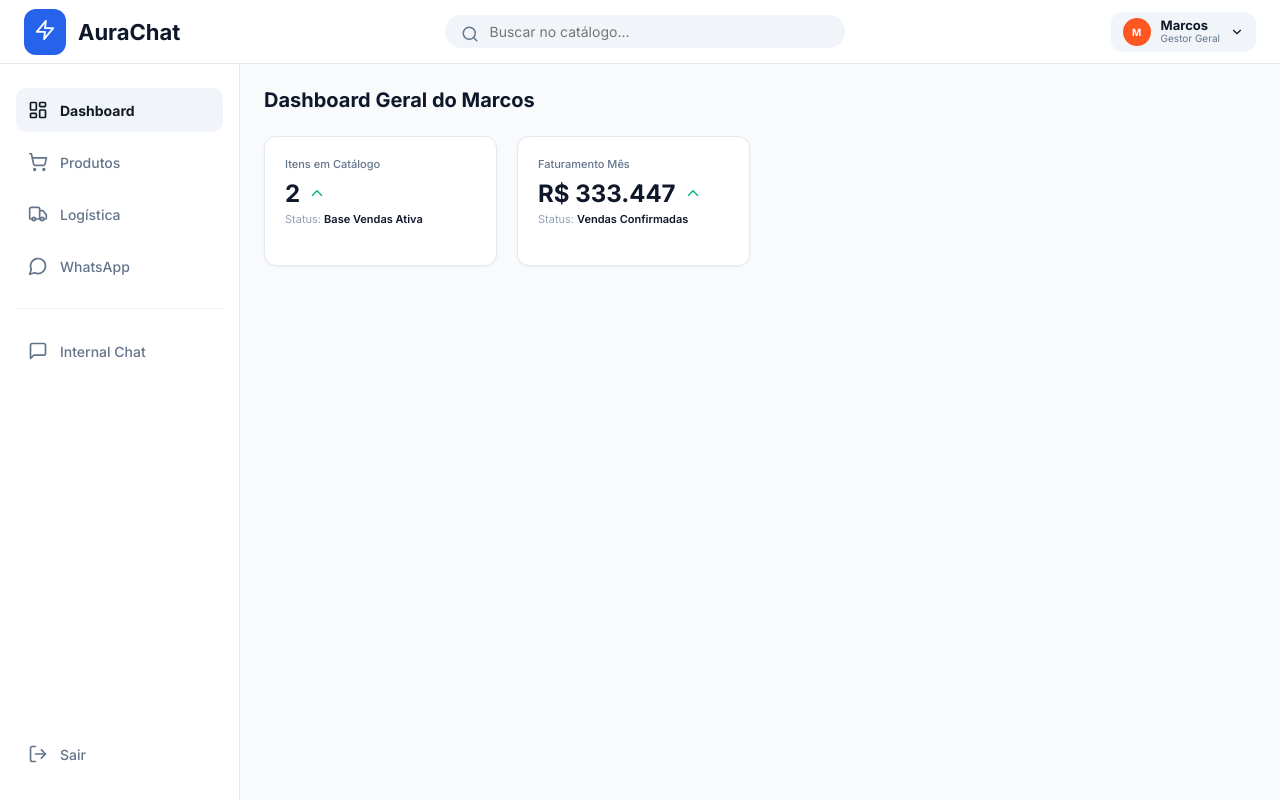
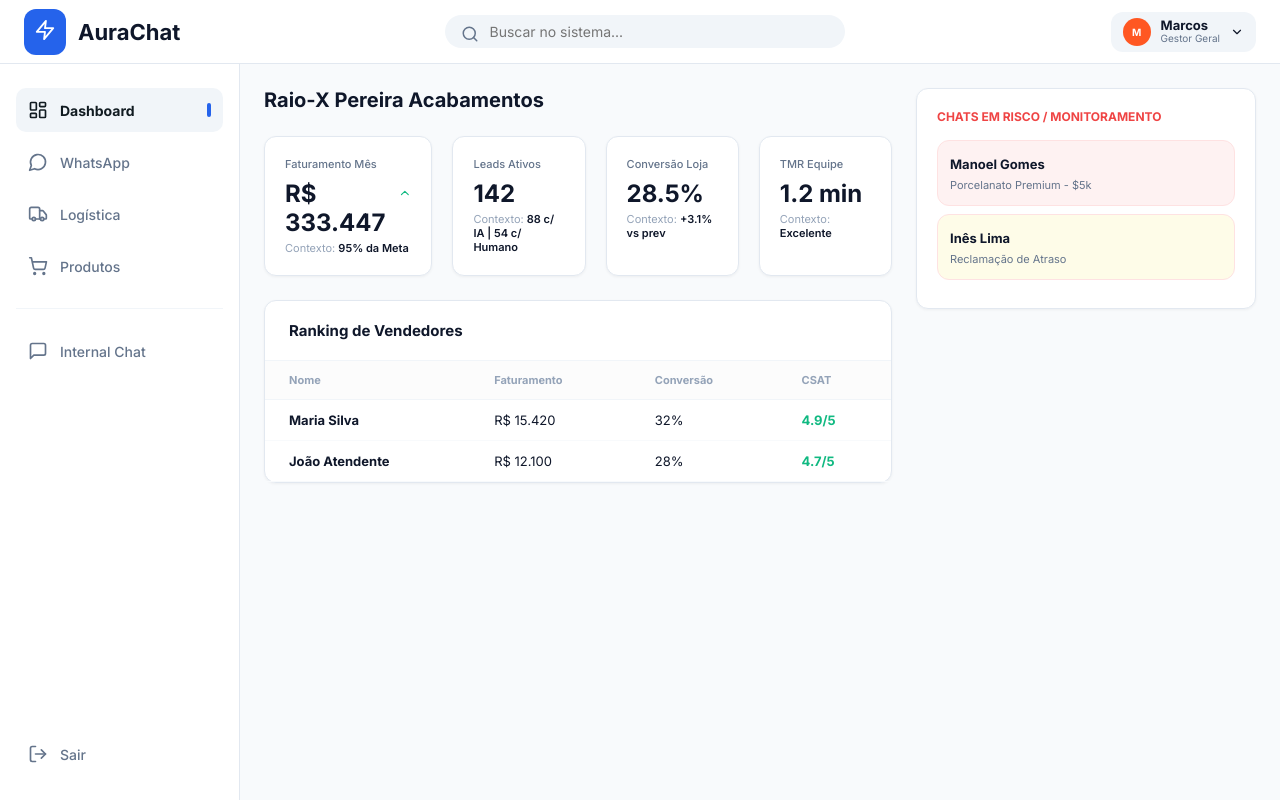
Before and after one commit to Pedrogabrielsilvaneto/aurachat-client, a React (Vite) app: page / in a window 1280 px wide. Both pictures are taken after a click on the button "Acessar Canal Marcos". Built offline with nearby package versions, Linux system fonts and the light colour scheme.

Commit message:
Master System Restore: Re-integrating Dashboard, WhatsApp, Logistics, Products (with Upload), and Internal Chat into a unified master version

```diff
--- a/src/App.jsx
+++ b/src/App.jsx
@@ -7,11 +7,11 @@ import {
   MoreVertical, ChevronRight, User, Ghost, ShieldAlert,
   ArrowLeft, Paperclip, Smile, Star, MessageSquare as MessageSquareIcon,
   ChevronDown, HelpCircle, ChevronUp, MapPin, Edit3, Save, X, Filter,
-  Image as ImageIcon, Video, Tag, Upload, PlayCircle
+  Image as ImageIcon, Video, Tag, Upload, PlayCircle, Paperclip as AttachmentIcon
 } from 'lucide-react';
 
 // ==========================================
-// MOCK DATA - CENTRO DE COMANDO DO MARCOS
+// MOCK DATA - SISTEMA UNIFICADO
 // ==========================================
 const INITIAL_PRODUCTS = [
   { id: '1', code: 'PRC-9090-PLD', name: "Porcelanato Polido 90x90 Gold", media: "https://images.unsplash.com/photo-1620641788421-7a1c342ea42e?w=400", type: 'image' },
@@ -20,6 +20,17 @@ const INITIAL_PRODUCTS = [
 
 const INITIAL_DELIVERIES = [
   { id: 'PED-501', customer: "Julio Rocha", address: "Av. Paulista, 1000", items: "120m² 90x90", status: 'todo', notes: "Após 14h." },
+  { id: 'PED-502', customer: "Clínica Odonto", address: "Rua das Flores, 45", items: "45m² Slim White", status: 'doing', notes: "Entregar fundos." },
+];
+
+const TEAM_RANKING = [
+  { id: 1, name: "Maria Silva", sector: "Vendas", billing: "R$ 15.420", conv: "32%", tmr: "0.8", csat: "4.9" },
+  { id: 2, name: "João Atendente", sector: "Vendas", billing: "R$ 12.100", conv: "28%", tmr: "1.2", csat: "4.7" },
+];
+
+const STRATEGIC_CHATS = [
+  { id: 1, customer: "Manoel Gomes", topic: "Porcelanato Premium - $5k", risk: "Alto Valor", color: "#fef2f2" },
+  { id: 2, customer: "Inês Lima", topic: "Reclamação de Atraso", risk: "Risco Churn", color: "#fefce8" },
 ];
 
 function App() {
@@ -28,26 +39,30 @@ function App() {
   const [deliveries, setDeliveries] = useState(INITIAL_DELIVERIES);
   const [isAuthenticated, setIsAuthenticated] = useState(localStorage.getItem('aura_token') === 'verified');
 
-  // Controle de Novo Produto
+  // States Auxiliares
+  const [editingNotesId, setEditingNotesId] = useState(null);
+  const [tempNotes, setTempNotes] = useState("");
   const [showProductModal, setShowProductModal] = useState(false);
   const [newProduct, setNewProduct] = useState({ name: '', code: '', media: '', type: 'image' });
   const fileInputRef = useRef(null);
 
+  // Handlers Logística
+  const updateDeliveryStatus = (id, newStatus) => {
+    setDeliveries(deliveries.map(d => d.id === id ? { ...d, status: newStatus } : d));
+  };
+  const saveDeliveryNotes = (id) => {
+    setDeliveries(deliveries.map(d => d.id === id ? { ...d, notes: tempNotes } : d));
+    setEditingNotesId(null);
+  };
+
+  // Handlers Produtos
   const handleFileUpload = (e) => {
     const file = e.target.files[0];
     if (!file) return;
-
     const reader = new FileReader();
-    reader.onload = (event) => {
-      setNewProduct({
-        ...newProduct,
-        media: event.target.result,
-        type: file.type.startsWith('video') ? 'video' : 'image'
-      });
-    };
+    reader.onload = (ev) => setNewProduct({ ...newProduct, media: ev.target.result, type: file.type.startsWith('video') ? 'video' : 'image' });
     reader.readAsDataURL(file);
   };
-
   const addProduct = () => {
     if (!newProduct.name || !newProduct.code || !newProduct.media) return;
     setProducts([{ ...newProduct, id: Date.now().toString() }, ...products]);
@@ -60,7 +75,7 @@ function App() {
   return (
     <div className={`app-container`}>
 
-      {/* HEADER */}
+      {/* HEADER MESTRE */}
       <header className="header">
         <div style={{ display: 'flex', alignItems: 'center', gap: '12px' }}>
           <div style={{ background: '#2563eb', padding: '10px', borderRadius: '12px' }}><Zap size={22} color="white" /></div>
@@ -68,7 +83,7 @@ function App() {
         </div>
         <div style={{ position: 'relative' }}>
           <Search size={18} color="#64748b" style={{ position: 'absolute', left: '16px', top: '10px' }} />
-          <input type="text" className="search-bar" placeholder="Buscar no catálogo..." style={{ paddingLeft: '44px' }} />
+          <input type="text" className="search-bar" placeholder="Buscar no sistema..." style={{ paddingLeft: '44px' }} />
         </div>
         <div style={{ display: 'flex', alignItems: 'center', gap: '20px' }}>
            <div style={{ display: 'flex', alignItems: 'center', gap: '10px', padding: '6px 12px', background: '#f1f5f9', borderRadius: '12px' }}>
@@ -79,49 +94,105 @@ function App() {
         </div>
       </header>
 
-      {/* SIDEBAR */}
+      {/* SIDEBAR MESTRE */}
       <aside className="sidebar">
         <SidebarLink icon={<LayoutDashboard size={20}/>} label="Dashboard" active={activeTab === 'dashboard'} onClick={() => setActiveTab('dashboard')} />
-        <SidebarLink icon={<ShoppingCart size={20}/>} label="Produtos" active={activeTab === 'products'} onClick={() => setActiveTab('products')} color="#2563eb" />
+        <SidebarLink icon={<MessageCircle size={20}/>} label="WhatsApp" active={activeTab === 'whatsapp'} onClick={() => setActiveTab('whatsapp')} />
         <SidebarLink icon={<Truck size={20}/>} label="Logística" active={activeTab === 'logistics'} onClick={() => setActiveTab('logistics')} />
-        <SidebarLink icon={<MessageCircle size={20}/>} label="WhatsApp" active={activeTab === 'whatsapp'} onClick={() => setActiveTab('whatsapp')} />
+        <SidebarLink icon={<ShoppingCart size={20}/>} label="Produtos" active={activeTab === 'products'} onClick={() => setActiveTab('products')} />
         <div style={{ margin: '12px 0', height: '1px', background: '#f1f5f9' }} />
-        <SidebarLink icon={<MessageSquareIcon size={20}/>} label="Internal Chat" active={activeTab === 'internal'} onClick={() => setActiveTab('internal')} />
+        <SidebarLink icon={<MessageSquareIcon size={20}/>} label="Internal Chat" active={activeTab === 'internal'} onClick={() => setActiveTab('internal')} color="#2563eb" />
         <div style={{ marginTop: 'auto' }}><SidebarLink icon={<LogOut size={20}/>} label="Sair" color="#ef4444" onClick={() => setIsAuthenticated(false)} /></div>
       </aside>
 
-      {/* MAIN CONTENT */}
+      {/* ÁREA MESTRE DE CONTEÚDO */}
       <main className="main-content">
 
+        {/* TELA: DASHBOARD COMERCIAL */}
+        {activeTab === 'dashboard' && (
+           <div className="animate-in" style={{ display: 'grid', gridTemplateColumns: '1fr 340px', gap: '24px' }}>
+              <div style={{ display: 'flex', flexDirection: 'column', gap: '24px' }}>
+                 <h1 style={{ fontSize: '20px', fontWeight: '800' }}>Raio-X Pereira Acabamentos</h1>
+                 <div className="kpi-grid">
+                    <KPICardComplex label="Faturamento Mês" value="R$ 333.447" meta="95% da Meta" trend="up" />
+                    <KPICardComplex label="Leads Ativos" value="142" meta="88 c/ IA | 54 c/ Humano" trend="chart" />
+                    <KPICardComplex label="Conversão Loja" value="28.5%" meta="+3.1% vs prev" trend="chart" />
+                    <KPICardComplex label="TMR Equipe" value="1.2 min" meta="Excelente" trend="text" />
+                 </div>
+                 <div className="card" style={{ padding: 0 }}>
+                    <div style={{ padding: '20px 24px', borderBottom: '1px solid #f1f5f9' }}><h3 style={{ fontSize: '15px', fontWeight: '700' }}>Ranking de Vendedores</h3></div>
+                    <table style={{ width: '100%', borderCollapse: 'collapse' }}>
+                       <thead style={{ background: '#fcfcfc', borderBottom: '1px solid #f1f5f9', fontSize: '11px', color: '#94a3b8' }}>
+                          <tr><th style={{ padding: '12px 24px', textAlign: 'left' }}>Nome</th><th style={{ padding: '12px 24px', textAlign: 'left' }}>Faturamento</th><th style={{ padding: '12px 24px', textAlign: 'left' }}>Conversão</th><th style={{ padding: '12px 24px', textAlign: 'left' }}>CSAT</th></tr>
+                       </thead>
+                       <tbody>
+                          {TEAM_RANKING.map(u => (
+                            <tr key={u.id} style={{ borderBottom: '1px solid #f8fafc', fontSize: '13px' }}>
+                               <td style={{ padding: '12px 24px' }}><b>{u.name}</b></td>
+                               <td style={{ padding: '12px 24px' }}>{u.billing}</td>
+                               <td style={{ padding: '12px 24px' }}>{u.conv}</td>
+                               <td style={{ padding: '12px 24px', color: '#10b981', fontWeight: 'bold' }}>{u.csat}/5</td>
+                            </tr>
+                          ))}
+                       </tbody>
+                    </table>
+                 </div>
+              </div>
+              <aside style={{ display: 'flex', flexDirection: 'column', gap: '20px' }}>
+                 <div className="card" style={{ padding: '20px' }}>
+                    <p style={{ fontSize: '12px', fontWeight: '800', color: '#ef4444', marginBottom: '16px' }}>CHATS EM RISCO / MONITORAMENTO</p>
+                    {STRATEGIC_CHATS.map(c => (
+                       <div key={c.id} style={{ background: c.color, padding: '12px', borderRadius: '12px', marginBottom: '8px', border: '1px solid #fee2e2' }}>
+                          <b style={{ fontSize: '13px' }}>{c.customer}</b><br/>
+                          <span style={{ fontSize: '11px', color: '#64748b' }}>{c.topic}</span>
+                       </div>
+                    ))}
+                 </div>
+              </aside>
+           </div>
+        )}
+
+        {/* TELA: WHATSAPP (RADAR) */}
+        {activeTab === 'whatsapp' && (
+           <div className="animate-in" style={{ textAlign: 'center', padding: '100px' }}>
+              <MessageCircle size={64} color="#2563eb" style={{ margin: '0 auto 20px' }} />
+              <h2 style={{ fontSize: '24px', fontWeight: '800' }}>Radar de Atendimentos</h2>
+              <p style={{ color: '#64748b' }}>Conectando aos disparadores do WhatsApp via Oracle VPS...</p>
+              <div style={{ marginTop: '24px', display: 'flex', justifyContent: 'center', gap: '12px' }}>
+                 <button className="btn-primary">Ver Fila Geral</button>
+                 <button className="btn-primary" style={{ background: '#f1f5f9', color: '#0f172a' }}>Configurar Auto-Resposta</button>
+              </div>
+           </div>
+        )}
+
+        {/* TELA: LOGÍSTICA (HIBRIDA 3 COLUNAS) */}
+        {activeTab === 'logistics' && (
+           <div className="animate-in">
+              <h1 style={{ fontSize: '24px', fontWeight: '800', marginBottom: '24px' }}>Fluxo de Entregas</h1>
+              <div style={{ display: 'grid', gridTemplateColumns: 'repeat(3, 1fr)', gap: '20px' }}>
+                 <LogisticsColumn title="A Realizar" color="#64748b" count={deliveries.filter(d => d.status === 'todo').length} items={deliveries.filter(d => d.status === 'todo')} onStatusChange={updateDeliveryStatus} onNotesChange={(id, n) => { setEditingNotesId(id); setTempNotes(n); }} editingId={editingNotesId} tempNotes={tempNotes} onSetTempNotes={setTempNotes} onSaveNotes={saveDeliveryNotes} onCancelNotes={() => setEditingNotesId(null)} />
+                 <LogisticsColumn title="Sendo Realizada" color="#f59e0b" count={deliveries.filter(d => d.status === 'doing').length} items={deliveries.filter(d => d.status === 'doing')} onStatusChange={updateDeliveryStatus} onNotesChange={(id, n) => { setEditingNotesId(id); setTempNotes(n); }} editingId={editingNotesId} tempNotes={tempNotes} onSetTempNotes={setTempNotes} onSaveNotes={saveDeliveryNotes} onCancelNotes={() => setEditingNotesId(null)} />
+                 <LogisticsColumn title="Finalizada" color="#10b981" count={deliveries.filter(d => d.status === 'done').length} items={deliveries.filter(d => d.status === 'done')} onStatusChange={updateDeliveryStatus} onNotesChange={(id, n) => { setEditingNotesId(id); setTempNotes(n); }} editingId={editingNotesId} tempNotes={tempNotes} onSetTempNotes={setTempNotes} onSaveNotes={saveDeliveryNotes} onCancelNotes={() => setEditingNotesId(null)} />
+              </div>
+           </div>
+        )}
+
+        {/* TELA: PRODUTOS (COM UPLOAD) */}
         {activeTab === 'products' && (
            <div className="animate-in">
-              <div style={{ display: 'flex', justifyContent: 'space-between', alignItems: 'center', marginBottom: '32px' }}>
-                 <div>
-                    <h1 style={{ fontSize: '24px', fontWeight: '800' }}>Catálogo de Produtos</h1>
-                    <p style={{ color: '#64748b', fontSize: '14px' }}>Importe fotos e vídeos do seu computador para o Marcos.</p>
-                 </div>
-                 <button className="btn-primary" style={{ display: 'flex', alignItems: 'center', gap: '8px' }} onClick={() => setShowProductModal(true)}>
-                    <Plus size={18} /> Cadastrar Produto
-                 </button>
+              <div style={{ display: 'flex', justifyContent: 'space-between', marginBottom: '32px' }}>
+                 <h1 style={{ fontSize: '24px', fontWeight: '800' }}>Catálogo Técnico</h1>
+                 <button className="btn-primary" onClick={() => setShowProductModal(true)}><Plus size={18} /> Novo Produto</button>
               </div>
-
               <div style={{ display: 'grid', gridTemplateColumns: 'repeat(auto-fill, minmax(280px, 1fr))', gap: '24px' }}>
                  {products.map(p => (
                     <div key={p.id} className="card" style={{ padding: 0, overflow: 'hidden' }}>
-                       <div style={{ height: '200px', background: '#000', position: 'relative', display: 'flex', alignItems: 'center', justifyContent: 'center' }}>
-                          {p.type === 'image' ? (
-                            <img src={p.media} style={{ width: '100%', height: '100%', objectFit: 'cover' }} alt={p.name} />
-                          ) : (
-                            <video src={p.media} style={{ width: '100%', height: '100%', objectFit: 'cover' }} controls />
-                          )}
-                          <div style={{ position: 'absolute', top: '12px', right: '12px', background: 'rgba(0,0,0,0.7)', color: 'white', padding: '4px 8px', borderRadius: '6px', fontSize: '10px' }}>
-                             {p.type.toUpperCase()}
-                          </div>
+                       <div style={{ height: '200px', background: '#000' }}>
+                          {p.type === 'image' ? <img src={p.media} style={{ width: '100%', height: '100%', objectFit: 'cover' }} /> : <video src={p.media} style={{ width: '100%', height: '100%', objectFit: 'cover' }} controls />}
                        </div>
                        <div style={{ padding: '20px' }}>
                           <span style={{ fontSize: '11px', fontWeight: '800', color: '#2563eb' }}>{p.code}</span>
-                          <h3 style={{ fontSize: '16px', fontWeight: '700', margin: '4px 0 16px' }}>{p.name}</h3>
-                          <button style={{ width: '100%', padding: '10px', background: '#f1f5f9', border: 'none', borderRadius: '8px', fontWeight: '600', cursor: 'pointer' }}>Ver Detalhes</button>
+                          <h3 style={{ fontSize: '16px', fontWeight: '700', margin: '4px 0' }}>{p.name}</h3>
                        </div>
                     </div>
                  ))}
@@ -129,65 +200,44 @@ function App() {
            </div>
         )}
 
-        {activeTab === 'dashboard' && (
-           <div className="animate-in">
-              <h1 style={{ fontSize: '20px', fontWeight: '800', marginBottom: '24px' }}>Dashboard Geral do Marcos</h1>
-              <div className="kpi-grid">
-                <KPICardComplex label="Itens em Catálogo" value={products.length} meta="Base Vendas Ativa" trend="up" />
-                <KPICardComplex label="Faturamento Mês" value="R$ 333.447" meta="Vendas Confirmadas" trend="up" />
+        {/* TELA: CHAT INTERNO */}
+        {activeTab === 'internal' && (
+           <div className="animate-in" style={{ display: 'grid', gridTemplateColumns: '320px 1fr', gap: '24px', height: 'calc(100vh - 140px)' }}>
+              <div className="card" style={{ padding: '20px' }}>
+                 <h3 style={{ marginBottom: '20px' }}>Pereira Corporate</h3>
+                 <div style={{ background: '#f1f5f9', padding: '12px', borderRadius: '12px', display: 'flex', alignItems: 'center', gap: '10px' }}>
+                    <div style={{ width: '10px', height: '10px', background: '#10b981', borderRadius: '50%' }} /> <b>Marcos (Você)</b>
+                 </div>
+                 <div style={{ marginTop: '20px', color: '#64748b', fontSize: '13px' }}>Canais: #Vendas, #Logística, #Geral</div>
+              </div>
+              <div className="card" style={{ display: 'flex', flexDirection: 'column', padding: 0, overflow: 'hidden' }}>
+                 <div style={{ padding: '20px', borderBottom: '1px solid #f1f5f9' }}><b># Vendas</b></div>
+                 <div style={{ flex: 1, padding: '20px', background: '#f8fafc' }}>
+                    <p style={{ textAlign: 'center', color: '#a3a3a3', marginTop: '100px' }}>Inicie uma conversa interna com sua equipe...</p>
+                 </div>
+                 <div style={{ padding: '20px', borderTop: '1px solid #f1f5f9', display: 'flex', gap: '12px' }}>
+                    <input style={{ flex: 1, padding: '12px', borderRadius: '12px', border: '1px solid #e2e8f0' }} placeholder="Mensagem interna..." />
+                    <button className="btn-primary"><Send size={18}/></button>
+                 </div>
               </div>
            </div>
         )}
 
       </main>
 
-      {/* MODAL PARA CADASTRAR PRODUTO COM UPLOAD */}
+      {/* MODAL PRODUTOS */}
       {showProductModal && (
         <div style={{ position: 'fixed', inset: 0, background: 'rgba(0,0,0,0.6)', display: 'flex', alignItems: 'center', justifyContent: 'center', zIndex: 1000, backdropFilter: 'blur(4px)' }}>
-           <div className="card" style={{ width: '450px', padding: '32px', boxShadow: '0 25px 50px -12px rgba(0,0,0,0.25)' }}>
-              <div style={{ display: 'flex', justifyContent: 'space-between', marginBottom: '24px' }}>
-                 <h2 style={{ fontSize: '20px', fontWeight: '800' }}>Novo Produto do Marcos</h2>
-                 <X size={20} style={{ cursor: 'pointer' }} onClick={() => setShowProductModal(false)} />
-              </div>
-
-              <div style={{ display: 'flex', flexDirection: 'column', gap: '20px' }}>
-                 {/* PREVIEW DA MÍDIA IMPORTADA */}
-                 <div
-                    onClick={() => fileInputRef.current.click()}
-                    style={{
-                       height: '180px', borderRadius: '12px', background: '#f8fafc', border: '2px dashed #cbd5e1',
-                       display: 'flex', flexDirection: 'column', alignItems: 'center', justifyContent: 'center',
-                       cursor: 'pointer', overflow: 'hidden', position: 'relative'
-                    }}
-                 >
-                    {newProduct.media ? (
-                       newProduct.type === 'image' ? (
-                          <img src={newProduct.media} style={{ width: '100%', height: '100%', objectFit: 'cover' }} />
-                       ) : (
-                          <video src={newProduct.media} style={{ width: '100%', height: '100%', objectFit: 'cover' }} />
-                       )
-                    ) : (
-                       <>
-                          <Upload size={32} color="#64748b" style={{ marginBottom: '12px' }} />
-                          <span style={{ fontSize: '13px', color: '#64748b', fontWeight: '500' }}>Importar do Computador</span>
-                          <span style={{ fontSize: '11px', color: '#94a3b8' }}>Foto ou Vídeo do Acabamento</span>
-                       </>
-                    )}
+           <div className="card" style={{ width: '450px', padding: '32px' }}>
+              <div style={{ display: 'flex', justifyContent: 'space-between', marginBottom: '24px' }}><h2>Novo Registro</h2><X style={{ cursor: 'pointer' }} onClick={() => setShowProductModal(false)} /></div>
+              <div style={{ display: 'flex', flexDirection: 'column', gap: '16px' }}>
+                 <div onClick={() => fileInputRef.current.click()} style={{ height: '160px', background: '#f1f5f9', border: '2px dashed #cbd5e1', borderRadius: '12px', display: 'flex', alignItems: 'center', justifyContent: 'center', cursor: 'pointer', overflow: 'hidden' }}>
+                    {newProduct.media ? <img src={newProduct.media} style={{ width: '100%', height: '100%', objectFit: 'cover' }} /> : <Upload size={32} />}
                     <input type="file" ref={fileInputRef} hidden accept="image/*,video/*" onChange={handleFileUpload} />
                  </div>
-
-                 <div style={{ display: 'flex', flexDirection: 'column', gap: '6px' }}>
-                    <label style={{ fontSize: '11px', fontWeight: '800', color: '#64748b' }}>NOME DO PRODUTO</label>
-                    <input value={newProduct.name} onChange={(e) => setNewProduct({...newProduct, name: e.target.value})} placeholder="Ex: Porcelanato Polido Nero" style={{ padding: '12px', borderRadius: '8px', border: '1px solid #e2e8f0' }} />
-                 </div>
-                 <div style={{ display: 'flex', flexDirection: 'column', gap: '6px' }}>
-                    <label style={{ fontSize: '11px', fontWeight: '800', color: '#64748b' }}>CÓDIGO INTERNO (SKU)</label>
-                    <input value={newProduct.code} onChange={(e) => setNewProduct({...newProduct, code: e.target.value})} placeholder="P-NER-9090" style={{ padding: '12px', borderRadius: '8px', border: '1px solid #e2e8f0' }} />
-                 </div>
-
-                 <button className="btn-primary" style={{ padding: '14px', borderRadius: '10px' }} onClick={addProduct}>
-                    Salvar e Ativar para Vendas
-                 </button>
+                 <input value={newProduct.name} onChange={(e) => setNewProduct({...newProduct, name: e.target.value})} placeholder="Nome do Produto" style={{ padding: '12px', border: '1px solid #e2e8f0', borderRadius: '8px' }} />
+                 <input value={newProduct.code} onChange={(e) => setNewProduct({...newProduct, code: e.target.value})} placeholder="Código SKU" style={{ padding: '12px', border: '1px solid #e2e8f0', borderRadius: '8px' }} />
+                 <button className="btn-primary" onClick={addProduct}>Salvar na Vitrine</button>
               </div>
            </div>
         </div>
@@ -201,7 +251,41 @@ function App() {
 // COMPONENTES AUXILIARES
 // ==========================================
 
-function KPICardComplex({ label, value, meta, trend }) {
+function LogisticsColumn({ title, color, count, items, onStatusChange, onNotesChange, editingId, tempNotes, onSetTempNotes, onSaveNotes, onCancelNotes }) {
+  return (
+    <div className="card" style={{ padding: 0, overflow: 'hidden', borderTop: `4px solid ${color}` }}>
+       <div style={{ padding: '16px', background: '#f8fafc', display: 'flex', justifyContent: 'space-between' }}>
+          <b>{title}</b> <span style={{ fontSize: '10px', background: '#e2e8f0', padding: '2px 8px', borderRadius: '8px' }}>{count}</span>
+       </div>
+       <div style={{ minHeight: '400px' }}>
+          {items.map(item => (
+             <div key={item.id} style={{ padding: '16px', borderBottom: '1px solid #f1f5f9' }}>
+                <div style={{ display: 'flex', justifyContent: 'space-between', marginBottom: '8px' }}>
+                   <span style={{ fontSize: '11px', fontWeight: '800', color: '#2563eb' }}>{item.id}</span>
+                   <select value={item.status} onChange={(e) => onStatusChange(item.id, e.target.value)} style={{ fontSize: '10px' }}>
+                      <option value="todo">Pendente</option><option value="doing">Em Carga</option><option value="done">Finalizado</option>
+                   </select>
+                </div>
+                <b style={{ fontSize: '14px' }}>{item.customer}</b>
+                <p style={{ fontSize: '11px', color: '#64748b' }}>{item.address}</p>
+                <div style={{ marginTop: '10px', background: '#fcfcfc', padding: '8px', borderRadius: '6px', cursor: 'pointer' }} onClick={() => onNotesChange(item.id, item.notes)}>
+                   {editingId === item.id ? (
+                      <div style={{ display: 'flex', gap: '4px' }}>
+                        <input value={tempNotes} onChange={(e) => onSetTempNotes(e.target.value)} style={{ width: '80%', fontSize: '10px' }} />
+                        <Save size={12} onClick={(e) => { e.stopPropagation(); onSaveNotes(item.id); }} />
+                      </div>
+                   ) : (
+                      <span style={{ fontSize: '10px', color: '#64748b' }}>{item.notes || "Nota técnica..."}</span>
+                   )}
+                </div>
+             </div>
+          ))}
+       </div>
+    </div>
+  );
+}
+
+function KPICardComplex({ label, value, meta, trend, stars }) {
   return (
     <div className="card" style={{ minHeight: '130px', display: 'flex', flexDirection: 'column', justifyContent: 'space-between' }}>
        <div>
@@ -210,8 +294,9 @@ function KPICardComplex({ label, value, meta, trend }) {
              <h3 style={{ fontSize: '24px', fontWeight: '800' }}>{value}</h3>
              {trend === 'up' && <ChevronUp size={18} color="#10b981" />}
           </div>
-          <p style={{ fontSize: '11px', color: '#94a3b8', marginTop: '4px' }}>Status: <span style={{ color: '#0f172a', fontWeight: '600' }}>{meta}</span></p>
+          <p style={{ fontSize: '11px', color: '#94a3b8', marginTop: '4px' }}>Contexto: <span style={{ color: '#0f172a', fontWeight: '600' }}>{meta}</span></p>
        </div>
+       {stars && <div style={{ display: 'flex', gap: '2px' }}>{[1,2,3,4,5].map(i => <Star key={i} size={14} fill={i < 5 ? "#f59e0b" : "none"} color="#f59e0b" />)}</div>}
     </div>
   );
 }
@@ -220,6 +305,7 @@ function SidebarLink({ icon, label, active, onClick, color }) {
   return (
     <div onClick={onClick} style={{ display: 'flex', alignItems: 'center', gap: '12px', padding: '12px', borderRadius: '10px', cursor: 'pointer', background: active ? '#f1f5f9' : 'transparent', color: active ? (color || '#111b21') : '#64748b', fontWeight: active ? '700' : '500', transition: '0.2s' }}>
       {icon} <span style={{ fontSize: '14px' }}>{label}</span>
+      {active && <div style={{ marginLeft: 'auto', width: '4px', height: '14px', background: '#2563eb', borderRadius: '2px' }} />}
     </div>
   );
 }
```
